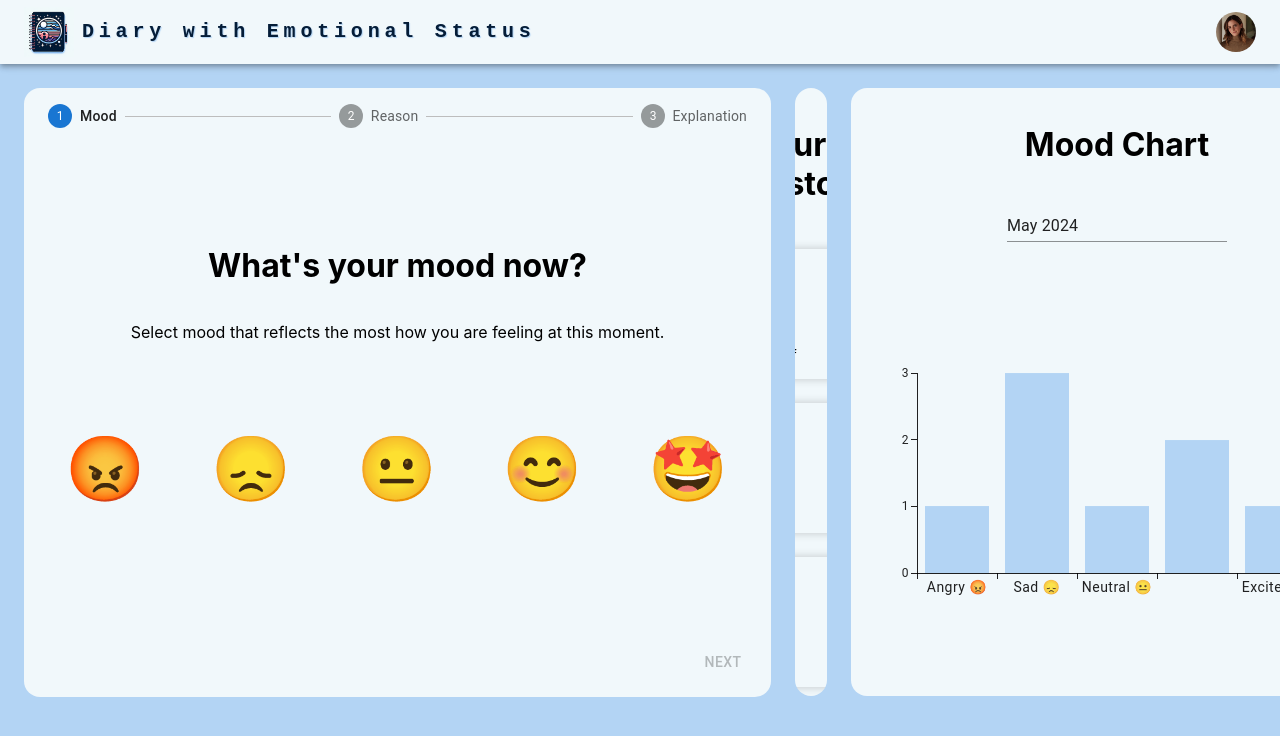
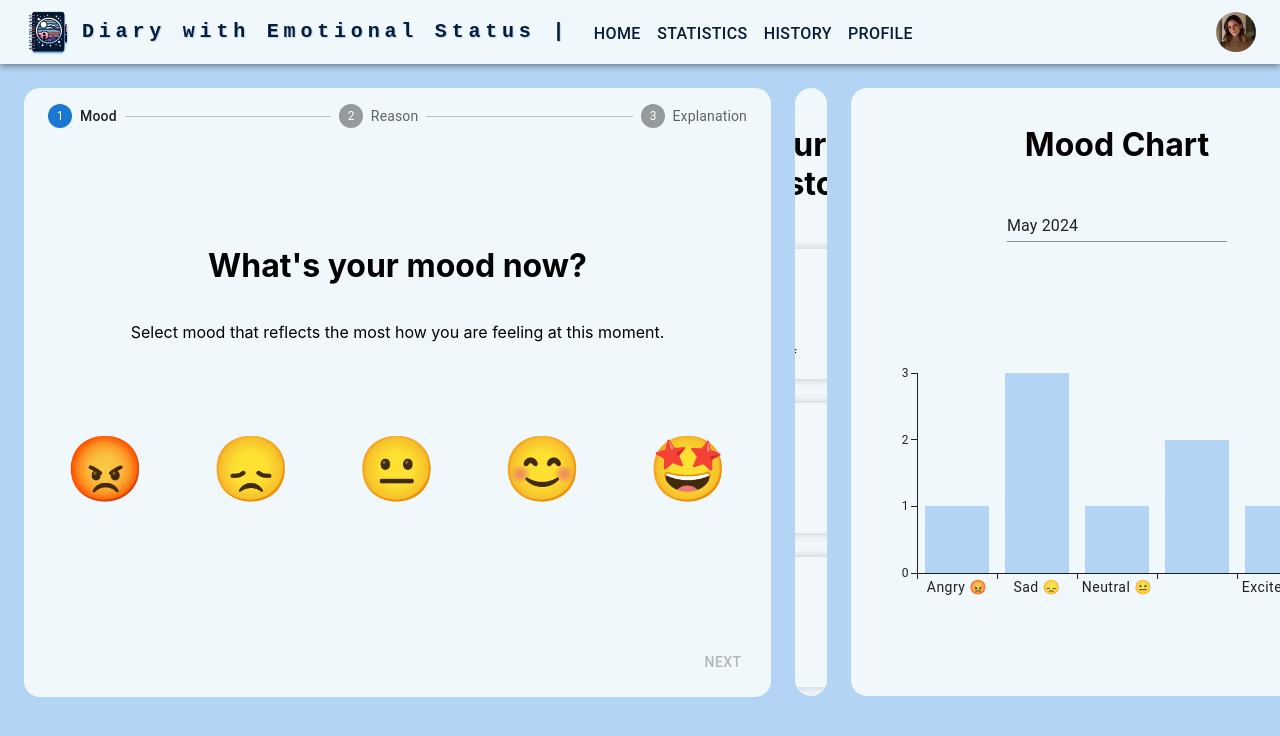
Before and after one commit to Mihai405/DES---Diary-with-Emotional-Status, a React (Create React App) app in the folder web/: page /home in a window 1280 px wide. Shown: the top 736 px of the page. Built offline with nearby package versions, Linux system fonts and the light colour scheme.

Commit message:
implemented navigation through the menu

```diff
--- a/web/src/components/NavBar/NavBar.tsx
+++ b/web/src/components/NavBar/NavBar.tsx
@@ -5,13 +5,14 @@ import Toolbar from '@mui/material/Toolbar';
 import IconButton from '@mui/material/IconButton';
 import Typography from '@mui/material/Typography';
 import Menu from '@mui/material/Menu';
-import Container from '@mui/material/Container';
 import Avatar from '@mui/material/Avatar';
 import Tooltip from '@mui/material/Tooltip';
 import MenuItem from '@mui/material/MenuItem';
-import AdbIcon from '@mui/icons-material/Adb';
+import { Button } from '@mui/material';
+import { NavLink } from 'react-router-dom';
 
-const settings = ['Profile', 'Logout'];
+const pages = ['Home', 'Statistics', 'History', 'Profile'];
+const settings = ['Logout'];
 
 function NavBar() {
     const [anchorElUser, setAnchorElUser] = React.useState<null | HTMLElement>(
@@ -28,7 +29,6 @@ function NavBar() {
 
     return (
         <AppBar position="static" sx={{ backgroundColor: '#f1f8fb' }}>
-            {/*<Container>*/}
             <Toolbar sx={{ justifyContent: 'space-between' }}>
                 <Box display="flex" alignItems="center">
                     <Box
@@ -56,8 +56,30 @@ function NavBar() {
                             textDecoration: 'none',
                         }}
                     >
-                        Diary with Emotional Status
+                        Diary with Emotional Status |
                     </Typography>
+                    <div
+                        style={{
+                            display: 'flex',
+                            marginTop: '3px',
+                            flexGrow: 1,
+                        }}
+                    >
+                        {pages.map(page => (
+                            <Button key={page} sx={{ display: 'block' }}>
+                                <NavLink
+                                    to={`/${page.toLowerCase()}`}
+                                    style={{
+                                        textDecoration: 'none',
+                                        color: '#051d38',
+                                        fontSize: '16px',
+                                    }}
+                                >
+                                    {page}
+                                </NavLink>
+                            </Button>
+                        ))}
+                    </div>
                 </Box>
                 <Typography
                     variant="h5"
@@ -114,7 +136,6 @@ function NavBar() {
                     </Menu>
                 </Box>
             </Toolbar>
-            {/*</Container>*/}
         </AppBar>
     );
 }
```
